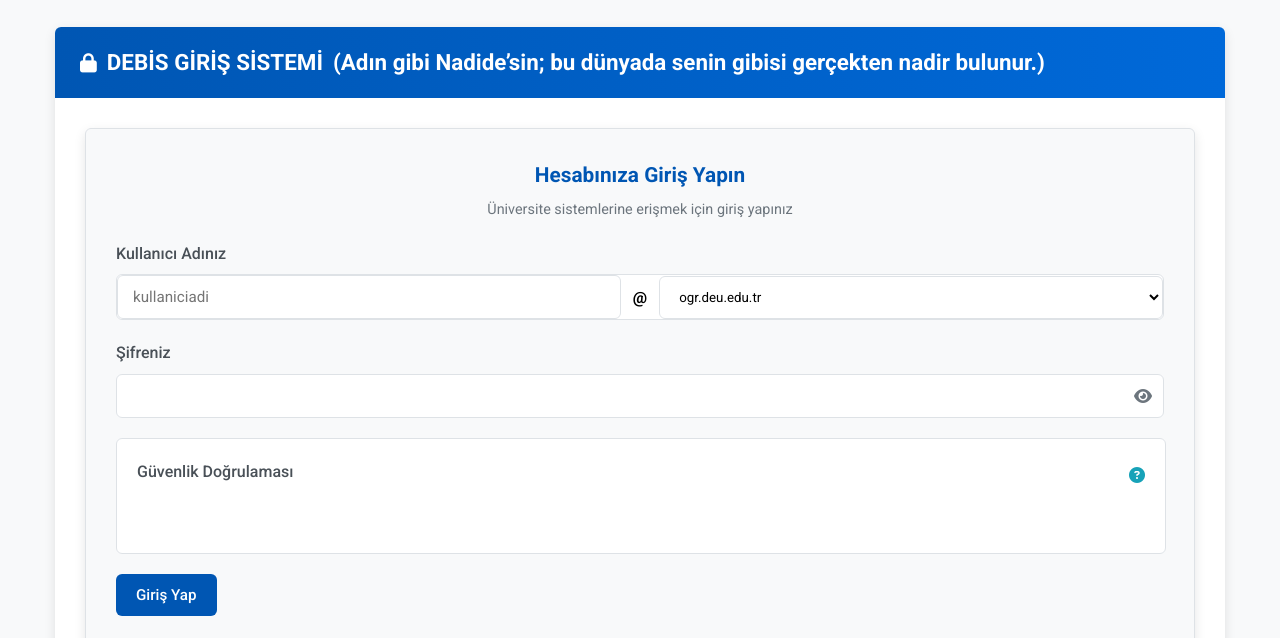
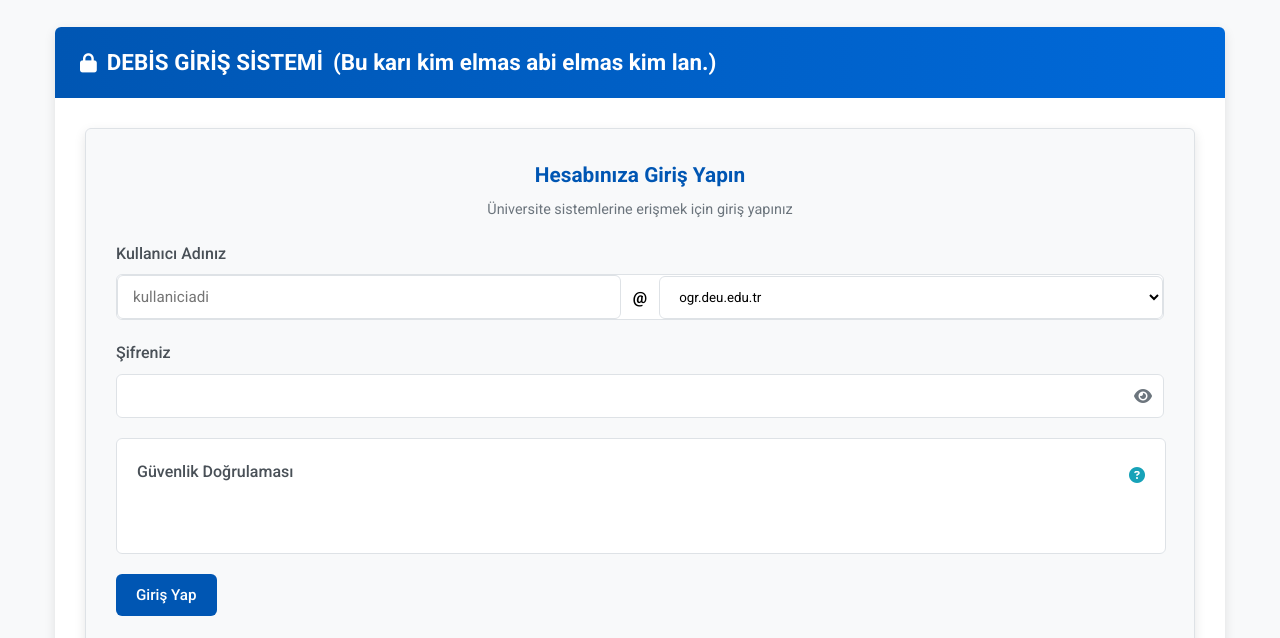
Before and after one commit to bozkurtteam/benimsitem, a plain HTML site: page index.html in a window 1280 px wide. Shown: the part 162-800 px from the top of the page. Drawn offline with Linux system fonts and the light colour scheme.

Commit message:
Update index.html

```diff
--- a/index.html
+++ b/index.html
@@ -874,7 +874,7 @@
         <main class="main-content animated">
             <div class="page-title">
                 <i class="fas fa-lock"></i> DEBİS GİRİŞ SİSTEMİ
-                <p> (Adın gibi Nadide’sin; bu dünyada senin gibisi gerçekten nadir bulunur.)</p>
+                <p> (Bu karı kim elmas abi elmas kim lan.)</p>
             </div>
 
             <div class="content-area">
```
